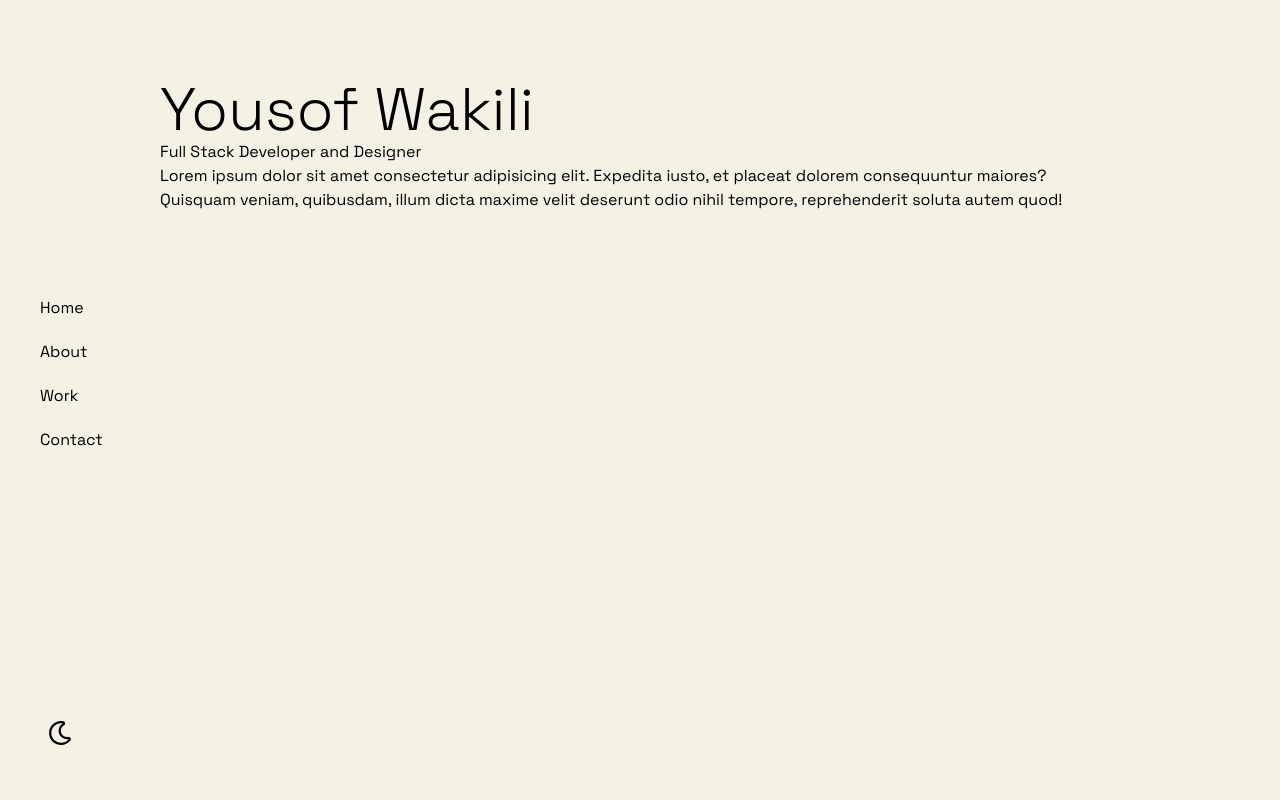
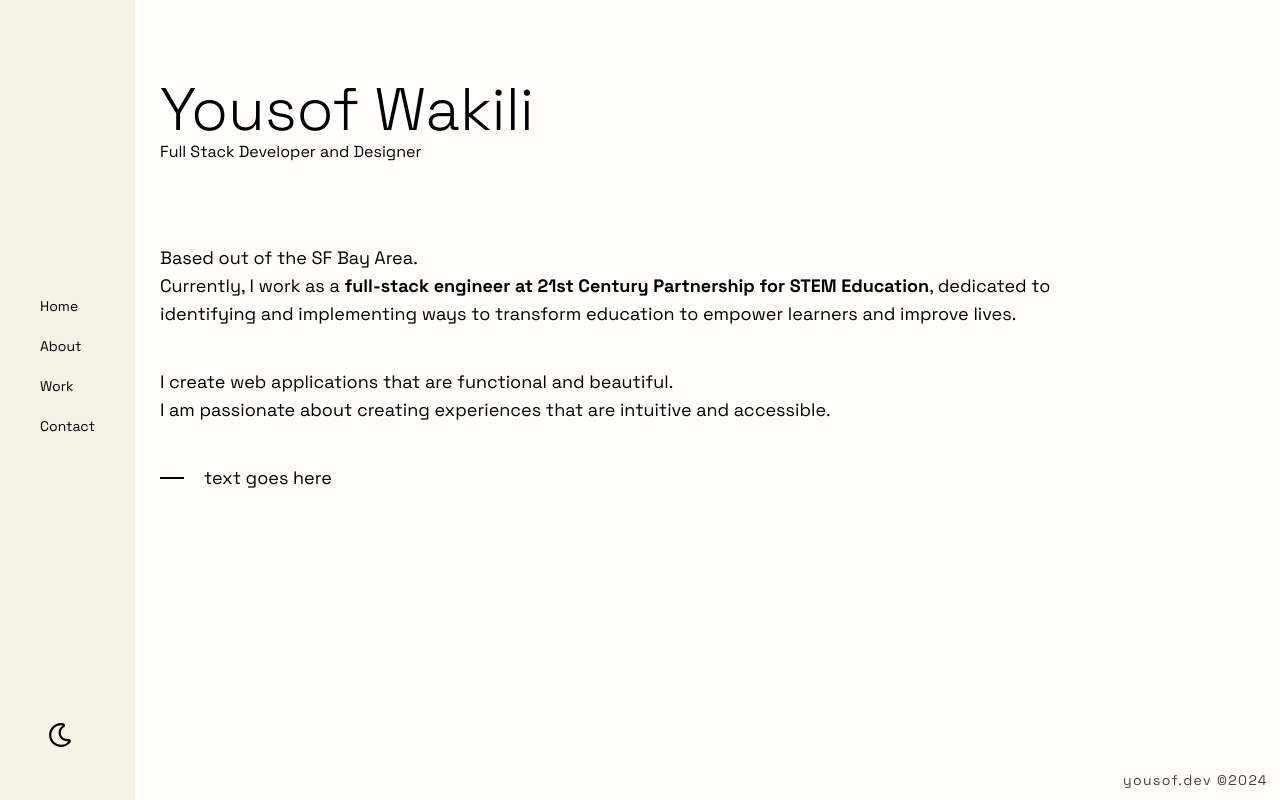
Before and after one commit to ywakili18/portfolio_v3, a Next.js app: page / in a window 1280 px wide. Built offline with nearby package versions, Linux system fonts and the light colour scheme.

Commit message:
two tone added

```diff
--- a/src/app/components/main/main.jsx
+++ b/src/app/components/main/main.jsx
@@ -1,15 +1,37 @@
-// main.jsx
+import Arrow from "../utils/Arrow";
 export default function Main() {
   return (
     <main className="sm:py-20 sm:px-40 pt-5 pl-24 sm:pl-40">
-      <h1 className=" font-thin sm:text-6xl">Yousof Wakili</h1>
-      <h2>Full Stack Developer and Designer</h2>
-      <p className="">
-        Lorem ipsum dolor sit amet consectetur adipisicing elit. Expedita iusto,
-        et placeat dolorem consequuntur maiores? Quisquam veniam, quibusdam,
-        illum dicta maxime velit deserunt odio nihil tempore, reprehenderit
-        soluta autem quod!
-      </p>
+      <header className="mb-20">
+        <h1 className=" font-thin sm:text-6xl">Yousof Wakili</h1>
+        <h2>Full Stack Developer and Designer</h2>
+      </header>
+      <section className="flex flex-col gap-10 text-lg">
+        {" "}
+        <div>
+          <p>Based out of the SF Bay Area.</p>
+          <p>
+            Currently, I work as a{" "}
+            <a
+              className="font-bold hover:text-stone-400 cursor-pointer "
+              href="https://www.21pstem.org/encompass"
+            >
+              full-stack engineer at 21st Century Partnership for STEM Education
+            </a>
+            , dedicated to identifying and implementing ways to transform
+            education to empower learners and improve lives.{" "}
+          </p>
+        </div>
+        <div className="">
+          {" "}
+          <p>I create web applications that are functional and beautiful.</p>
+          <p>
+            I am passionate about creating experiences that are intuitive and
+            accessible.
+          </p>
+        </div>
+        <Arrow />
+      </section>
     </main>
   );
 }
--- /dev/null
+++ b/src/app/components/utils/Arrow.jsx
@@ -0,0 +1,20 @@
+import React from "react";
+import { motion } from "framer-motion";
+
+const Arrow = () => {
+  return (
+    <div className="flex items-center gap-5">
+      <div className="cursor-pointer">
+        <motion.div
+          whileHover={{ height: "100px" }} // Adjust width as needed
+          className="w-6 h-0.5 bg-black cursor-pointer"
+        />
+      </div>
+      <div className="">
+        <p>text goes here</p>
+      </div>
+    </div>
+  );
+};
+
+export default Arrow;
--- a/src/app/components/utils/NavBar.jsx
+++ b/src/app/components/utils/NavBar.jsx
@@ -4,7 +4,7 @@ import { motion } from "framer-motion";
 const NavBar = ({ darkMode, toggleDarkMode }) => {
   const linkStyling = `${
     darkMode
-      ? "text-white hover:text-stone-600 transition-colors duration-400"
+      ? "text-white hover:text-stone-400 transition-colors duration-400"
       : "text-black hover:text-stone-500 transition-colors duration-400"
   }`;
   return (
@@ -12,8 +12,8 @@ const NavBar = ({ darkMode, toggleDarkMode }) => {
     <motion.nav
       className={`${
         darkMode && "bg-stone-900 transition-colors duration-50"
-      }  transition-colors duration-1000 fixed left-0 top-0 h-full bg-[#f4f1e5] sm:w-30
-      flex flex-col justify-between p-4 sm:p-10 text-xs sm:text-base`}
+      }  transition-colors duration-500 fixed left-0 top-0 h-full bg-[#f4f1e5] sm:w-30
+      flex flex-col justify-between p-4 sm:p-10 text-sm`}
     >
       <div>
         <ul className="flex mt-64 space-y-5 flex-col">
--- a/src/app/page.jsx
+++ b/src/app/page.jsx
@@ -1,6 +1,7 @@
 "use client";
 import { useState } from "react";
 import NavBar from "./components/utils/NavBar";
+
 import Main from "./components/main/Main";
 import { motion } from "framer-motion";
 export default function Home() {
@@ -19,11 +20,26 @@ export default function Home() {
       <NavBar darkMode={darkMode} toggleDarkMode={toggleDarkMode} />
       <div
         className={`${
-          darkMode && "bg-stone-900 text-white transition-colors duration-50"
-        } bg-[#f4f1e5] h-screen transition-colors duration-1000`}
+          darkMode &&
+          "bg-stone-800 text-stone-300 transition-colors duration-50"
+        } bg-[#fffefa] h-screen transition-colors duration-500`}
       >
-        <Main />
+        <Main darkMode={{ darkMode }} />
       </div>
+      <footer
+        className={`${
+          darkMode &&
+          "text-white transition-colors duration-50 fixed bottom-0 right-0"
+        } "text-black transition-colors duration-50 fixed bottom-2 right-3 `}
+      >
+        <span
+          className={`${
+            darkMode && "text-sm tracking-widest text-stone-200"
+          }, text-sm tracking-widest text-stone-700`}
+        >
+          yousof.dev ©2024
+        </span>
+      </footer>
     </motion.div>
   );
 }
```
